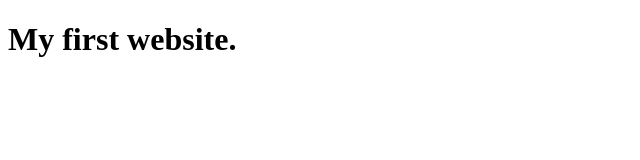
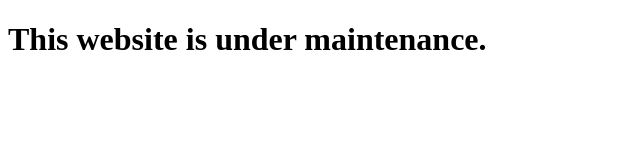
Before and after one commit to Pokfinner/nginx-basics, a plain HTML site: page index.html in a window 1280 px wide. Shown: the whole page, without its empty margins (0-640 px from the left). Drawn offline with Linux system fonts and the light colour scheme.

Commit message:
adding maintenance page

```diff
--- a/index.html
+++ b/index.html
@@ -8,7 +8,7 @@
 <body>
 
     <h1>
-        My first website.
+        This website is under maintenance.
     </h1>
 
 </body>
```
